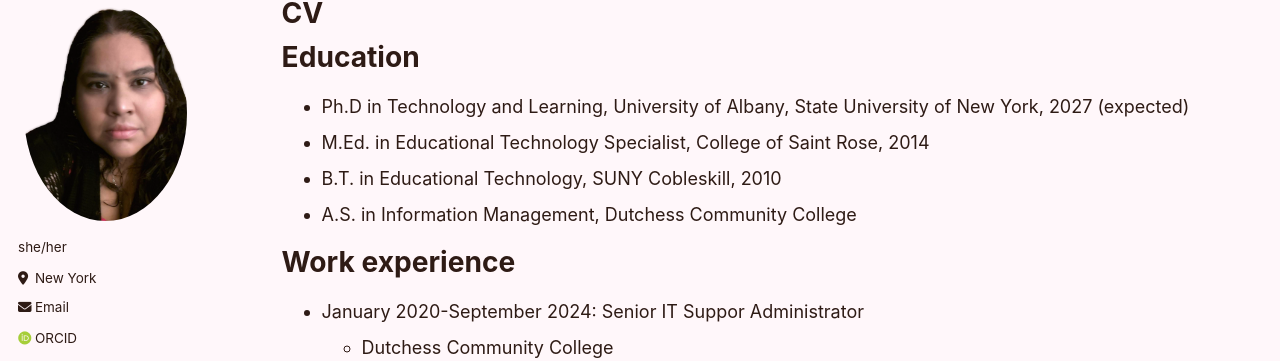
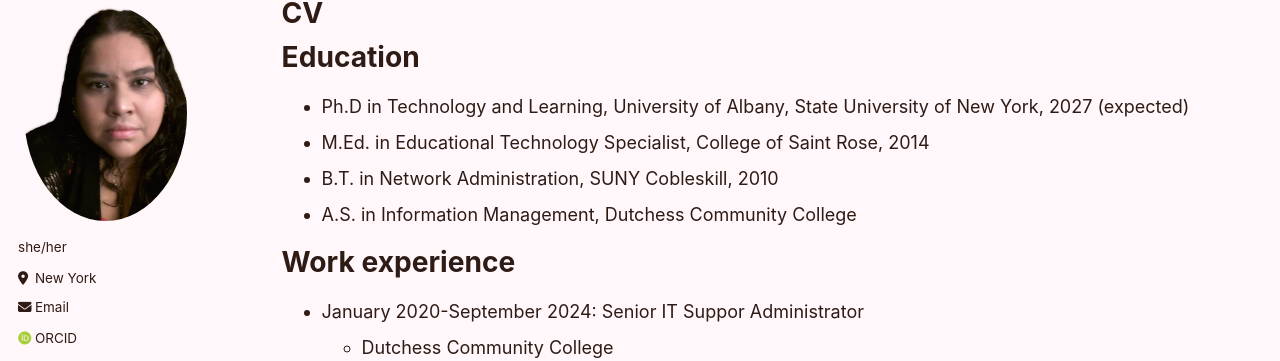
Before and after one commit to cjoneshowe/cjoneshowe.github.io, a Jekyll site: the page built from _pages/cv.md, in a window 1280 px wide and 900 px high. Shown: the part 87-448 px from the top of the window. Built offline with Jekyll 4.4.1, drawn with Linux system fonts in a browser that asks for light colours; some web fonts are replaced.

Commit message:
Update cv.md
Changed Educational Technology to Network Administration for Cobleskill

```diff
--- a/_pages/cv.md
+++ b/_pages/cv.md
@@ -13,7 +13,7 @@ Education
 ======
 * Ph.D in Technology and Learning, University of Albany, State University of New York, 2027 (expected)
 * M.Ed. in Educational Technology Specialist, College of Saint Rose, 2014
-* B.T. in Educational Technology, SUNY Cobleskill, 2010
+* B.T. in Network Administration, SUNY Cobleskill, 2010
 * A.S. in Information Management, Dutchess Community College
 
 Work experience
```
